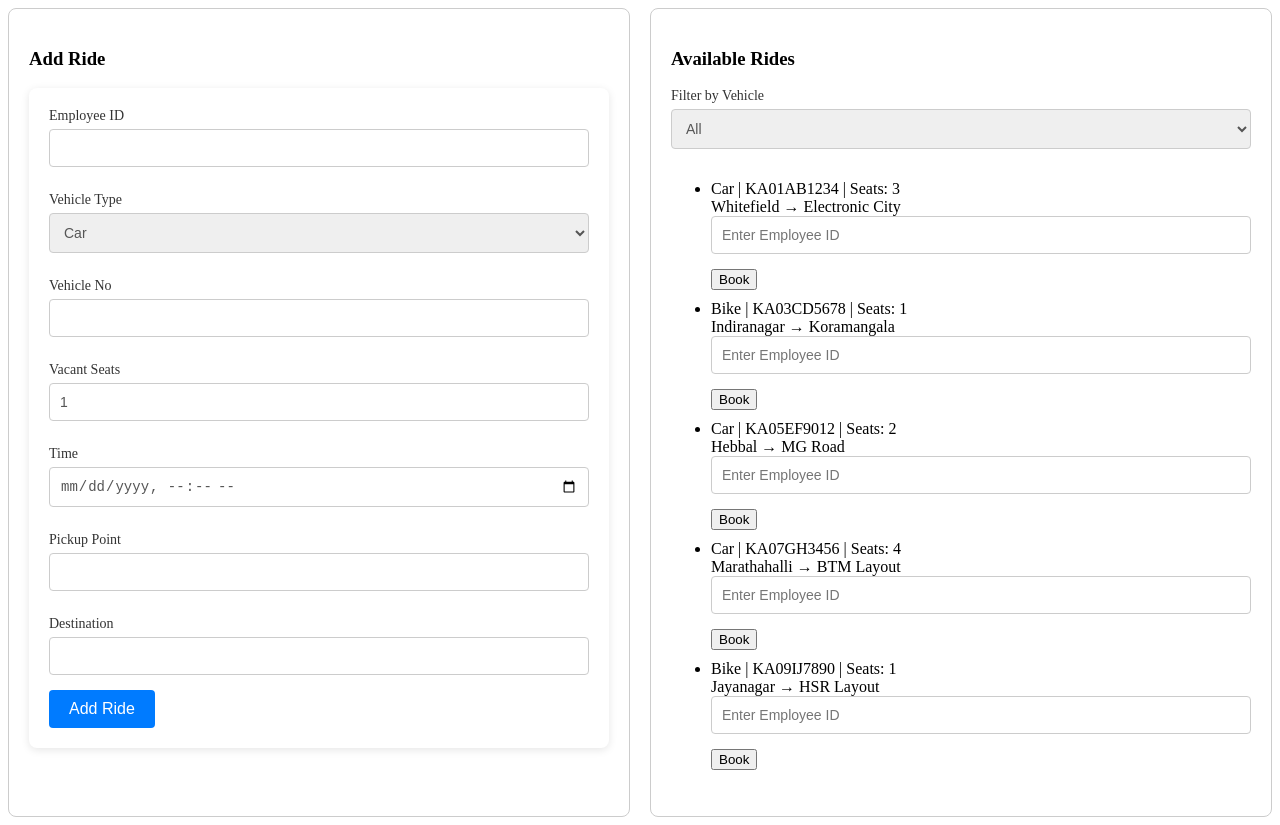
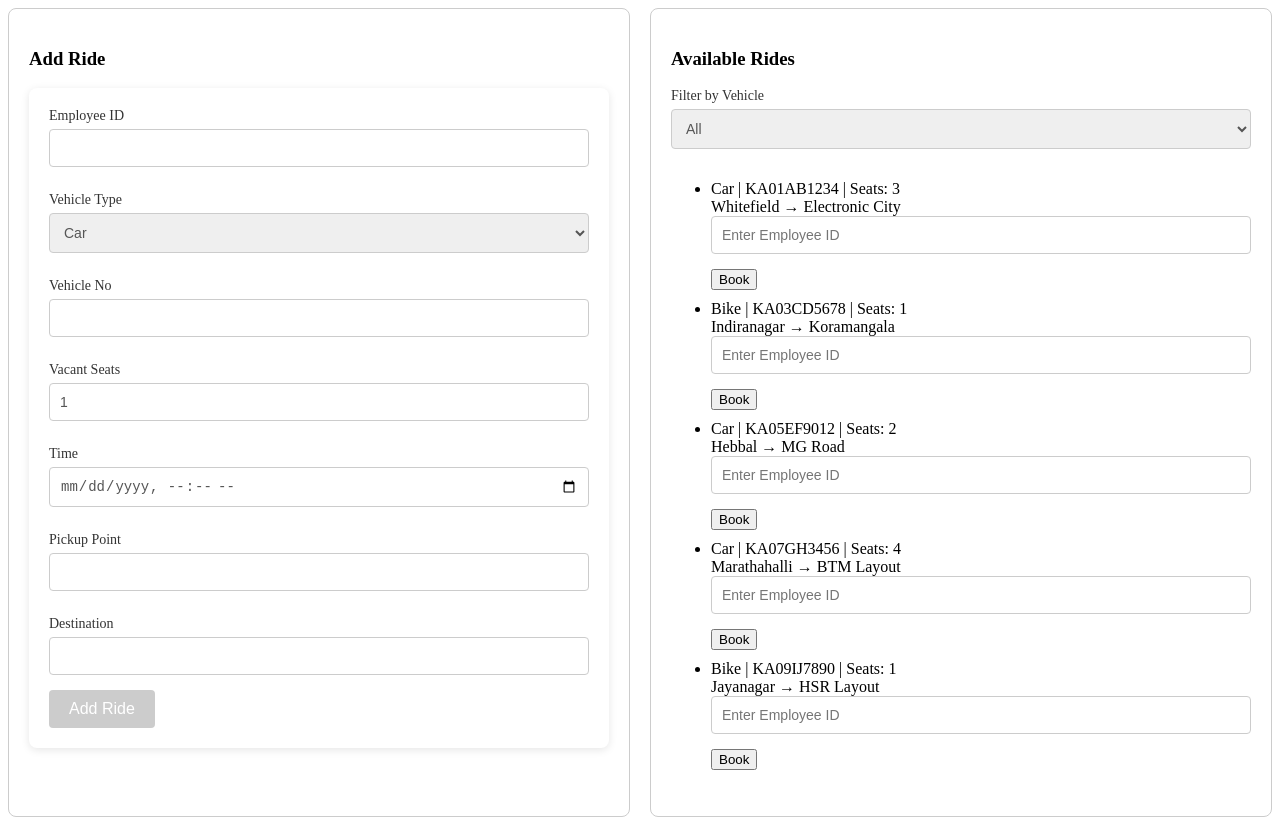
Before and after one commit to amiticot/transport-facility, an Angular app: page / in a window 1280 px wide. Built offline with nearby package versions, Linux system fonts and the light colour scheme.

Commit message:
disable 'Add Ride' button until all required form fields are filled

```diff
--- a/src/app/transport-management/add-ride/add-ride.component.css
+++ b/src/app/transport-management/add-ride/add-ride.component.css
@@ -19,4 +19,9 @@
         background-color: #cccccc;
         cursor: not-allowed;
     }
+
+    input.ng-invalid.ng-touched,
+    select.ng-invalid.ng-touched {
+        border: 1px solid red;
+    }
 }
--- a/src/app/transport-management/add-ride/add-ride.component.html
+++ b/src/app/transport-management/add-ride/add-ride.component.html
@@ -26,5 +26,5 @@
   <label>Destination</label>
   <input formControlName="destination" />
 
-  <button type="submit">Add Ride</button>
+  <button type="submit" [disabled]="rideForm.invalid">Add Ride</button>
 </form>
```
